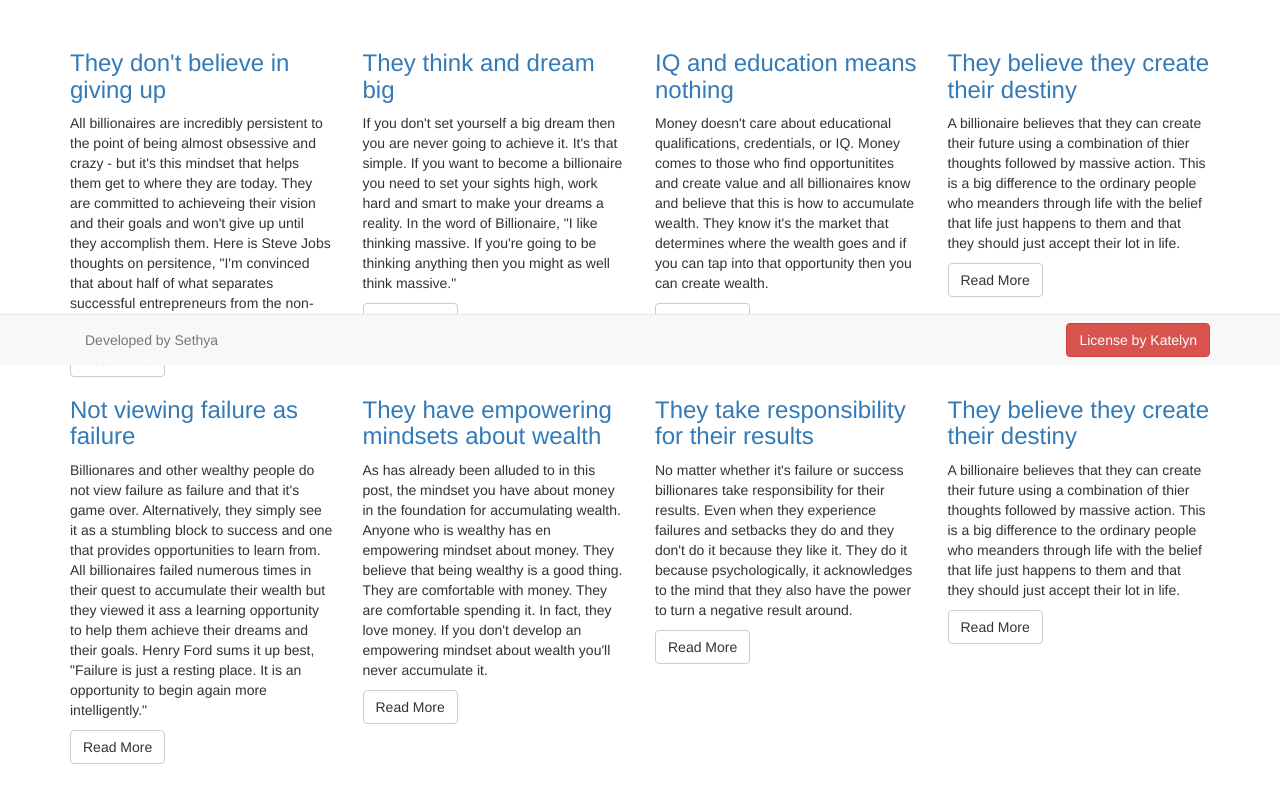
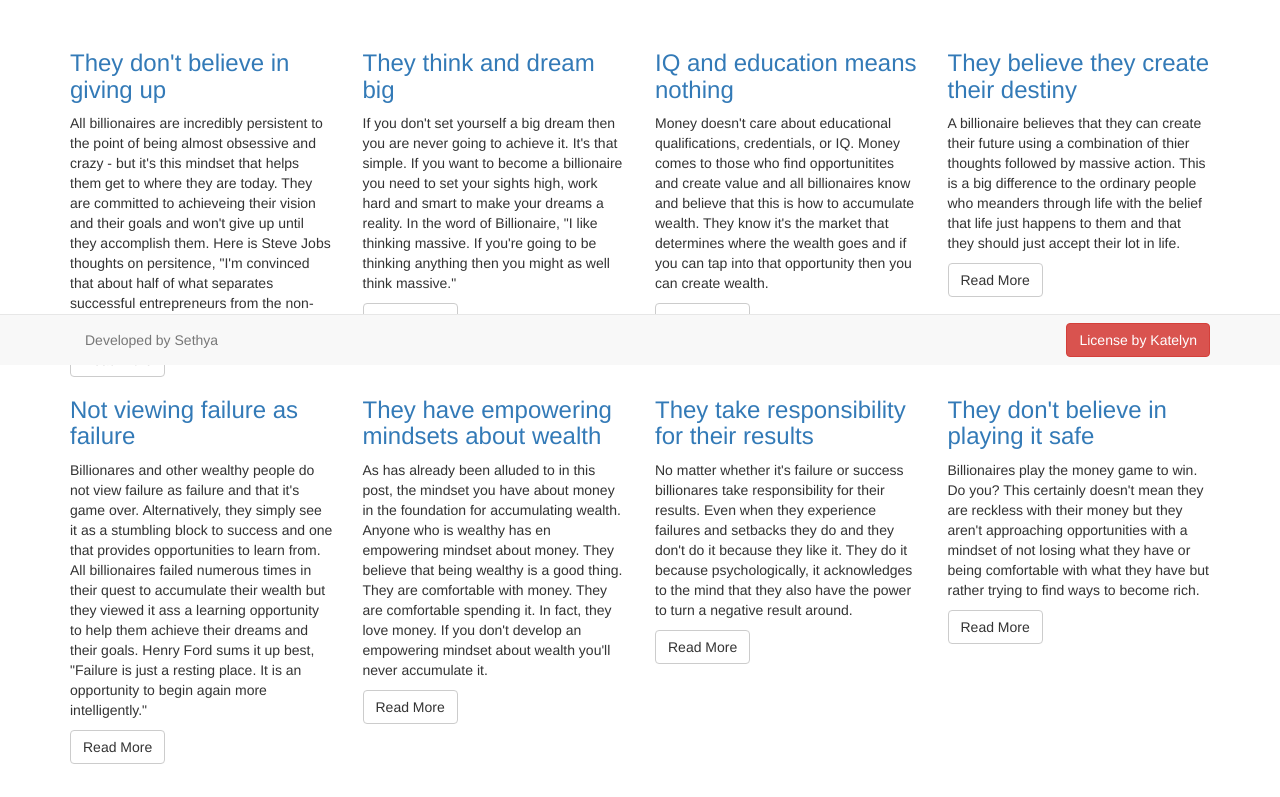
Before and after one commit to bostonhuman/bootstrap-simple, a plain HTML site: page index.html in a window 1280 px wide. Shown: the part 435-1232 px from the top of the page. Drawn offline with Linux system fonts and the light colour scheme.

Commit message:
docs: added to documentation
I added a new article 'They don't believe in playing it safe' on #101 and a new content on #102.

Rewrite: #101, #102

```diff
--- a/index.html
+++ b/index.html
@@ -98,8 +98,8 @@
 					<a href="#" class="btn btn-default">Read More</a>
 				</div>
 				<div class="col-md-3">
-					<h3><a href="#">They believe they create their destiny</a></h3>
-					<p>A billionaire believes that they can create their future using a combination of thier thoughts followed by massive action. This is a big difference to the ordinary people who meanders through life with the belief that life just happens to them and that they should just accept their lot in life.</p>
+					<h3><a href="#">They don't believe in playing it safe</a></h3>
+					<p>Billionaires play the money game to win. Do you? This certainly doesn't mean they are reckless with their money but they aren't approaching opportunities with a mindset of not losing what they have or being comfortable with what they have but rather trying to find ways to become rich.</p>
 					<a href="#" class="btn btn-default">Read More</a>
 				</div>
 			</div>
```
